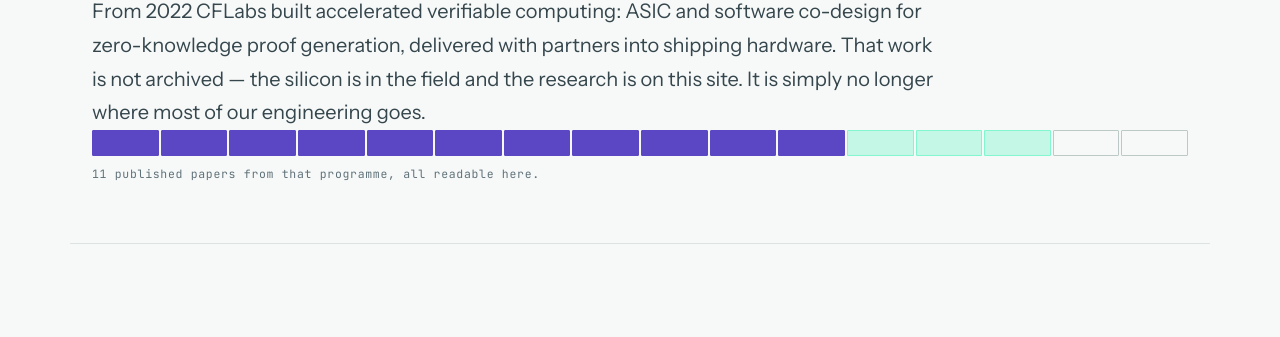
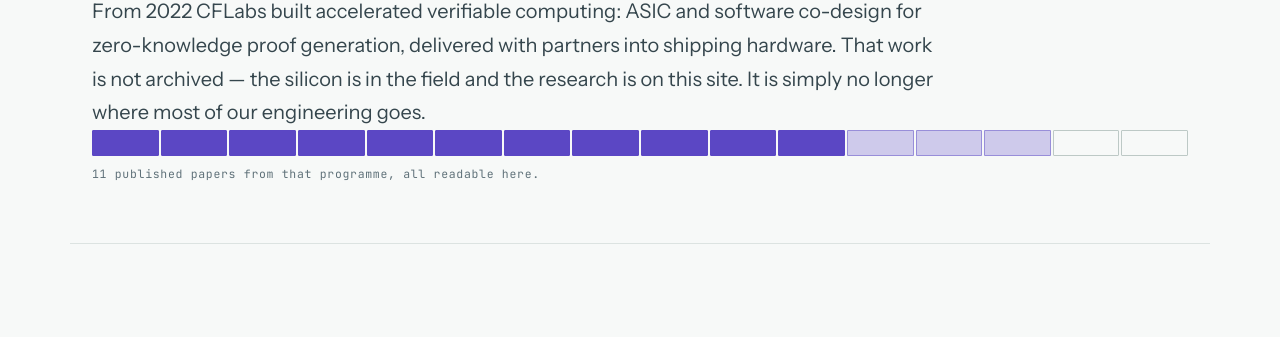
Before and after one commit to cflabs-ai/website, an Astro site: page /heritage in a window 1280 px wide. Shown: the part 231-568 px from the top of the page. Built offline with nearby package versions, Linux system fonts and the light colour scheme; Astro itself is replaced by a stand-in of ours.

Commit message:
fix: frame-strip trailing cells use the violet accent on the heritage track
Co-Authored-By: Claude Opus 5 (1M context) <noreply@anthropic.com>

```diff
--- a/src/styles/global.css
+++ b/src/styles/global.css
@@ -171,6 +171,10 @@ hr { border: 0; border-top: 1px solid var(--line); margin: 0; }
 .framestrip i.dim { background: color-mix(in srgb, var(--mint) 26%, transparent); border-color: color-mix(in srgb, var(--mint) 46%, transparent); }
 .framestrip--thin { height: 12px; gap: 2px; }
 .framestrip--violet i.on { background: var(--violet); border-color: var(--violet); }
+.framestrip--violet i.dim {
+  background: color-mix(in srgb, var(--violet) 26%, transparent);
+  border-color: color-mix(in srgb, var(--violet) 46%, transparent);
+}
 
 /* ---------- navigation ------------------------------------------------ */
 
```
